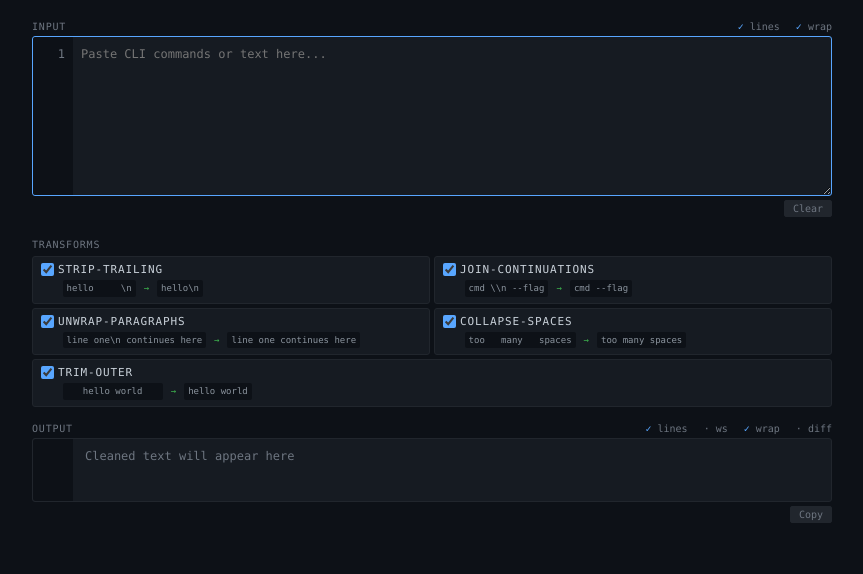
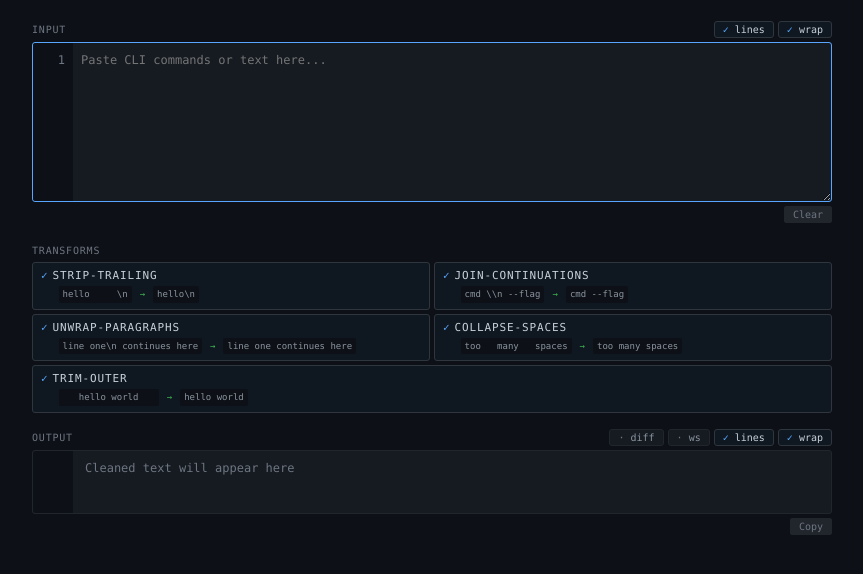
Before and after one commit to chndler/clinup, a plain HTML site: page index.html in a window 1280 px wide. Shown: the part 56-630 px from the top of the page, without its empty margins (208-1071 px from the left). Drawn offline with Linux system fonts and the light colour scheme.

Commit message:
style tweaks

```diff
--- a/index.html
+++ b/index.html
@@ -284,13 +284,14 @@
     border: 1px solid var(--border-subtle);
     border-radius: var(--radius-md);
     padding: 0.375rem var(--space-sm);
-    transition: opacity 0.15s, border-color 0.15s;
+    transition: opacity 0.15s, border-color 0.15s, background 0.15s;
     min-width: 0;
     overflow: hidden;
   }
 
   .option-card:hover { border-color: var(--border-hover); }
-  .option-card.disabled { opacity: 0.4; }
+  .option-card:not(.disabled) { border-color: var(--border); background: rgba(88, 166, 255, 0.04); }
+  .option-card.disabled { opacity: 0.5; border-color: var(--border-subtle); background: var(--bg-secondary); }
 
   .option-label {
     display: flex;
@@ -303,7 +304,18 @@
   }
 
   .option-label input[type="checkbox"] {
-    accent-color: var(--accent);
+    position: absolute;
+    opacity: 0;
+    pointer-events: none;
+  }
+
+  .option-label .toggle-icon {
+    color: var(--text-faint);
+    transition: color 0.15s;
+  }
+
+  .option-card:not(.disabled) .option-label .toggle-icon {
+    color: var(--accent);
   }
 
   .option-example {
@@ -311,7 +323,7 @@
     align-items: baseline;
     gap: var(--space-sm);
     margin-top: var(--space-xs);
-    padding-left: 1.35rem;
+    padding-left: 1.1rem;
     font-size: var(--font-size-xs);
     line-height: 1.4;
     color: var(--text-faint);
@@ -341,20 +353,29 @@
   .controls {
     display: flex;
     flex-wrap: wrap;
-    gap: var(--space-md);
+    gap: var(--space-xs);
     align-items: center;
   }
 
   .toggle-btn {
-    background: none;
-    border: none;
-    padding: 0;
+    background: var(--bg-secondary);
+    border: 1px solid var(--border-subtle);
+    border-radius: var(--radius-md);
+    padding: 0.125rem var(--space-sm);
     font-family: var(--font-mono);
     font-size: var(--font-size-sm);
-    color: var(--text-faint);
+    color: var(--text-muted);
     cursor: pointer;
     user-select: none;
-    transition: color 0.15s;
+    transition: color 0.15s, border-color 0.15s, background 0.15s;
+  }
+
+  .toggle-btn:hover { border-color: var(--border-hover); }
+
+  .toggle-btn.active {
+    color: var(--text-secondary);
+    border-color: var(--border);
+    background: rgba(88, 166, 255, 0.04);
   }
 
   .toggle-btn .toggle-icon {
@@ -448,7 +469,7 @@
     <div class="options">
     <div class="option-card">
       <label class="option-label">
-        <input type="checkbox" id="opt-strip-trailing" checked> strip-trailing
+        <input type="checkbox" id="opt-strip-trailing" checked><span class="toggle-icon">✓</span> strip-trailing
       </label>
       <div class="option-example">
         <code>hello&nbsp; &nbsp; &nbsp;\n</code>
@@ -458,7 +479,7 @@
     </div>
     <div class="option-card">
       <label class="option-label">
-        <input type="checkbox" id="opt-join" checked> join-continuations
+        <input type="checkbox" id="opt-join" checked><span class="toggle-icon">✓</span> join-continuations
       </label>
       <div class="option-example">
         <code>cmd \\n    --flag</code>
@@ -468,7 +489,7 @@
     </div>
     <div class="option-card">
       <label class="option-label">
-        <input type="checkbox" id="opt-unwrap" checked> unwrap-paragraphs
+        <input type="checkbox" id="opt-unwrap" checked><span class="toggle-icon">✓</span> unwrap-paragraphs
       </label>
       <div class="option-example">
         <code>line one\n  continues here</code>
@@ -478,7 +499,7 @@
     </div>
     <div class="option-card">
       <label class="option-label">
-        <input type="checkbox" id="opt-collapse" checked> collapse-spaces
+        <input type="checkbox" id="opt-collapse" checked><span class="toggle-icon">✓</span> collapse-spaces
       </label>
       <div class="option-example">
         <code>too&nbsp; &nbsp;many&nbsp; &nbsp;spaces</code>
@@ -488,7 +509,7 @@
     </div>
     <div class="option-card">
       <label class="option-label">
-        <input type="checkbox" id="opt-trim" checked> trim-outer
+        <input type="checkbox" id="opt-trim" checked><span class="toggle-icon">✓</span> trim-outer
       </label>
       <div class="option-example">
         <code>&nbsp; &nbsp;hello world&nbsp; &nbsp;</code>
@@ -503,17 +524,17 @@
     <div class="section-header">
       <label>Output</label>
       <div class="controls">
-        <button class="toggle-btn active" id="toggle-line-nums" type="button" title="Show line numbers in the gutter">
-          <span class="toggle-icon">✓</span> lines
+        <button class="toggle-btn" id="toggle-diff" type="button" title="Show what changed between input and output">
+          <span class="toggle-icon">·</span> diff
         </button>
         <button class="toggle-btn" id="toggle-whitespace" type="button" title="Reveal spaces (·) and tabs (→)">
           <span class="toggle-icon">·</span> ws
         </button>
+        <button class="toggle-btn active" id="toggle-line-nums" type="button" title="Show line numbers in the gutter">
+          <span class="toggle-icon">✓</span> lines
+        </button>
         <button class="toggle-btn active" id="toggle-wrap" type="button" title="Wrap long lines to fit the viewport">
           <span class="toggle-icon">✓</span> wrap
-        </button>
-        <button class="toggle-btn" id="toggle-diff" type="button" title="Show what changed between input and output">
-          <span class="toggle-icon">·</span> diff
         </button>
       </div>
     </div>
@@ -799,7 +820,11 @@
   const cardPairs = [...optionCards].map(card => [card, card.querySelector("input[type=checkbox]")]);
 
   function syncCards() {
-    cardPairs.forEach(([card, cb]) => card.classList.toggle("disabled", !cb.checked));
+    cardPairs.forEach(([card, cb]) => {
+      card.classList.toggle("disabled", !cb.checked);
+      const icon = card.querySelector(".toggle-icon");
+      if (icon) icon.textContent = cb.checked ? "✓" : "·";
+    });
   }
 
   input.addEventListener("input", () => {
```
